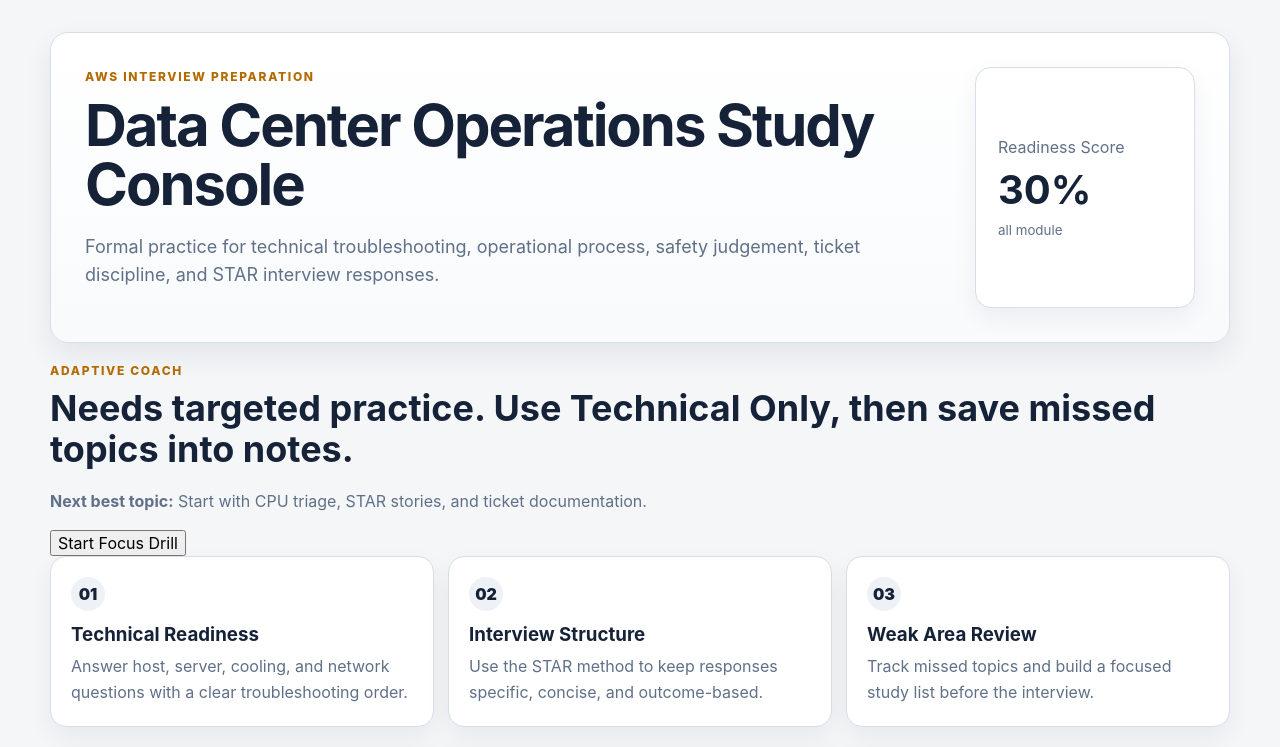
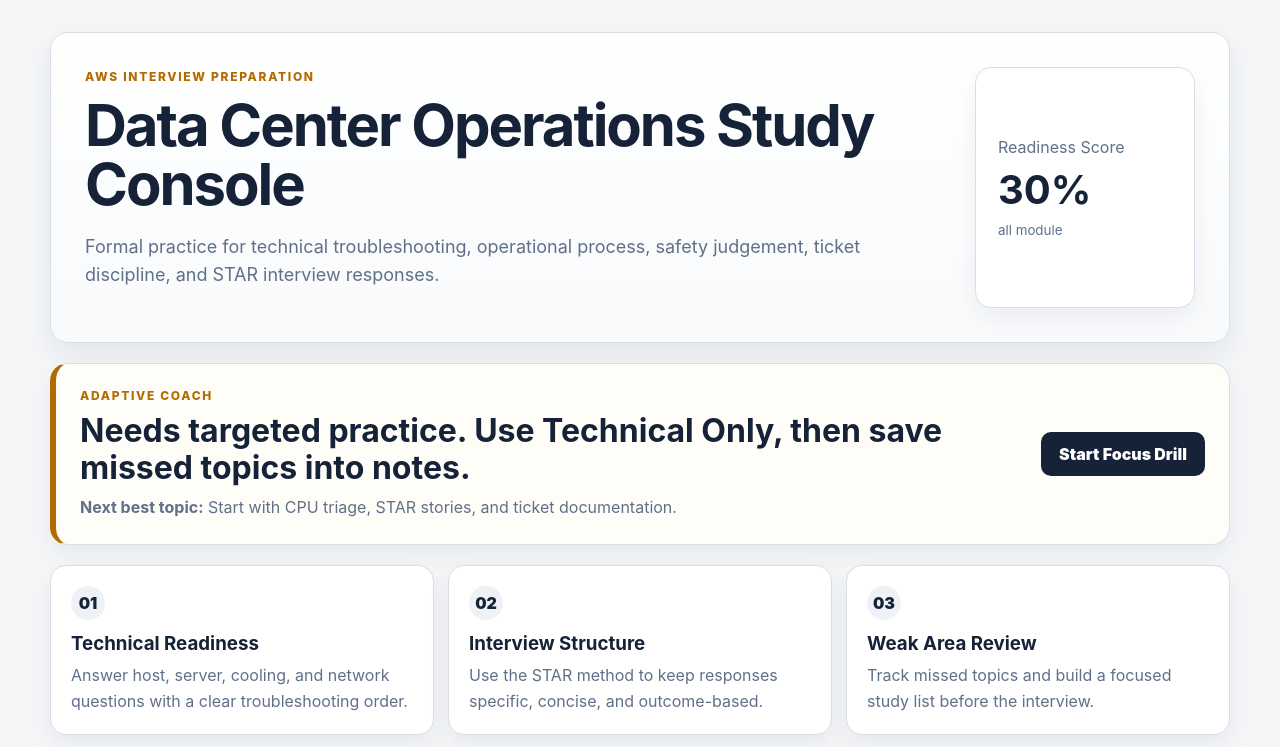
Before and after one commit to Wolfechelios/-amazon-study-helper, a React (Vite) app: page / in a window 1280 px wide. Shown: the top 747 px of the page. Built offline with nearby package versions, Linux system fonts and the light colour scheme.

Commit message:
Style adaptive readiness coach

```diff
--- a/src/styles.css
+++ b/src/styles.css
@@ -55,7 +55,7 @@
 }
 p { color: var(--muted); line-height: 1.6; }
 .course-header p:last-child { max-width: 780px; font-size: 18px; }
-.score-card, .game-card, .notes-card, .star-card, .objectives article {
+.score-card, .game-card, .notes-card, .star-card, .objectives article, .coach-panel {
   border: 1px solid var(--line);
   background: var(--panel);
   box-shadow: 0 10px 24px rgba(22, 34, 56, 0.06);
@@ -69,6 +69,29 @@
 }
 .score-card span, .score-card small, .area-row { color: var(--muted); }
 .score-card strong { font-size: 40px; color: var(--navy); }
+.coach-panel {
+  display: grid;
+  grid-template-columns: 1fr auto;
+  gap: 20px;
+  align-items: center;
+  padding: 24px;
+  margin-bottom: 20px;
+  border-radius: 18px;
+  border-left: 6px solid var(--accent);
+  background: #fffdf8;
+}
+.coach-panel h2 { margin-bottom: 8px; font-size: clamp(22px, 3vw, 32px); }
+.coach-panel p { margin: 0; }
+.coach-panel button {
+  border: 0;
+  border-radius: 10px;
+  padding: 12px 18px;
+  background: var(--navy);
+  color: #ffffff;
+  font-weight: 900;
+  cursor: pointer;
+  white-space: nowrap;
+}
 .objectives {
   display: grid;
   grid-template-columns: repeat(3, 1fr);
@@ -227,6 +250,7 @@
 .notes-card h2 { margin-bottom: 8px; }
 .notes-card p { margin-top: 0; }
 @media (max-width: 860px) {
-  .course-header, .objectives, .star-grid { grid-template-columns: 1fr; }
+  .course-header, .objectives, .star-grid, .coach-panel { grid-template-columns: 1fr; }
   .score-card { min-width: 0; }
+  .coach-panel button { width: 100%; }
 }
```
